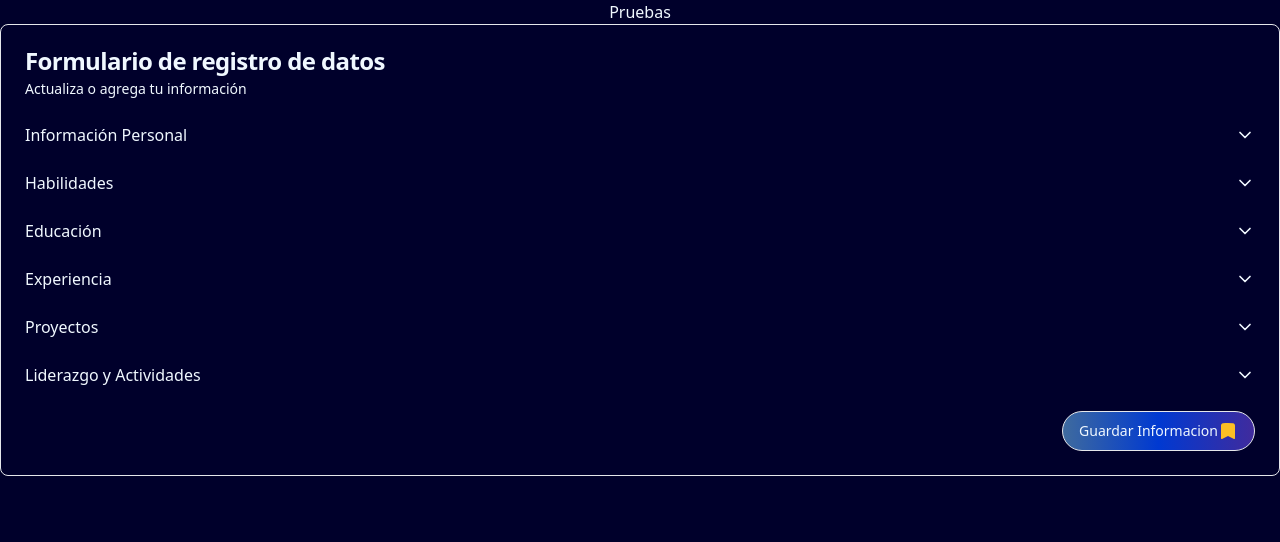
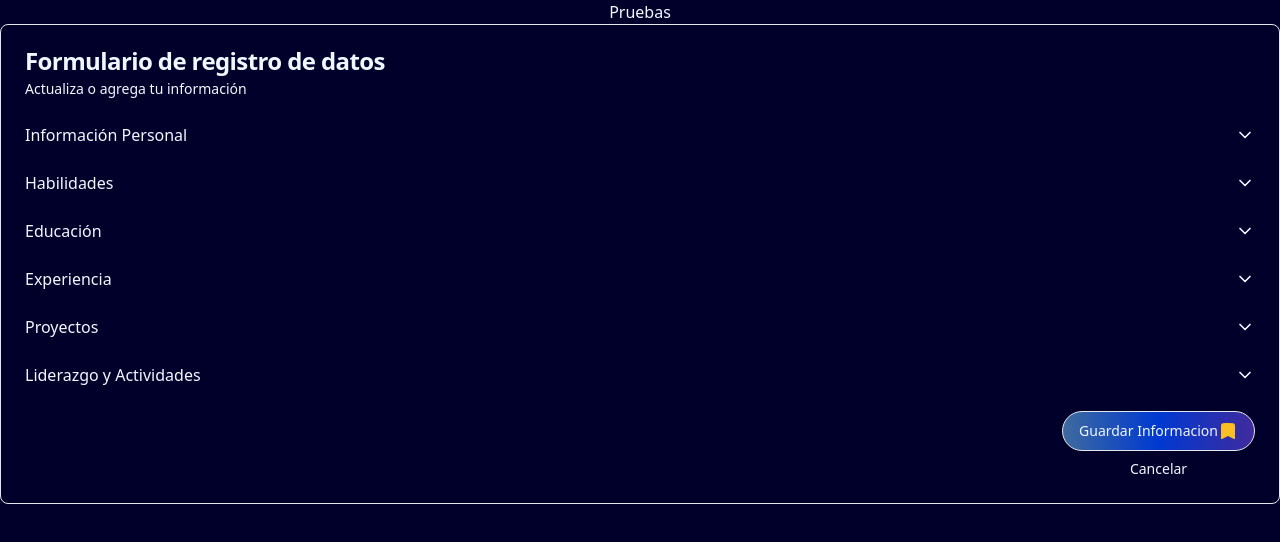
Before and after one commit to BillalbertCode/fastcv-ia, a Next.js app: page /pruebas in a window 1280 px wide. Shown: the top 542 px of the page. Built offline with nearby package versions, Linux system fonts and the light colour scheme.

Commit message:
Boton de cancelar terminado

```diff
--- a/components/forms/FormUser.jsx
+++ b/components/forms/FormUser.jsx
@@ -62,7 +62,7 @@ const FormUser = () => {
     }
 
     const handleAdd = (objectKey, data) => {
-        setUser({...user, [objectKey]: data})
+        setUser({ ...user, [objectKey]: data })
     }
     // Guardar informacion del usuario
     const saveInfoUser = () => {
@@ -89,6 +89,10 @@ const FormUser = () => {
         }
     }
 
+    const cancelInfoUser = () => {
+        setUser(userData)
+    }
+
     return (
         <Card className="w-full max-w-3x1">
             <CardHeader>
@@ -112,10 +116,15 @@ const FormUser = () => {
                         </div>
                     )}
                 </div>
-                <Button onClick={saveInfoUser} className={`border bg-vnzla rounded-full ${loading && 'cursor-wait'}`}>
-                    {loading ? 'Guardando...' : 'Guardar Informacion'}
-                    <SaveIco className="fill-amber-400 size-5" />
-                </Button>
+                <div className="flex flex-col gap-2">
+                    <Button onClick={saveInfoUser} className={`border bg-vnzla rounded-full ${loading && 'cursor-wait'}`}>
+                        {loading ? 'Guardando...' : 'Guardar Informacion'}
+                        <SaveIco className="fill-amber-400 size-5" />
+                    </Button>
+                    <div className="flex justify-center">
+                        <button onClick={cancelInfoUser} className="transition hover:text-red-400 font-medium text-sm">Cancelar</button>
+                    </div>
+                </div>
             </CardFooter>
         </Card>
     )
```
